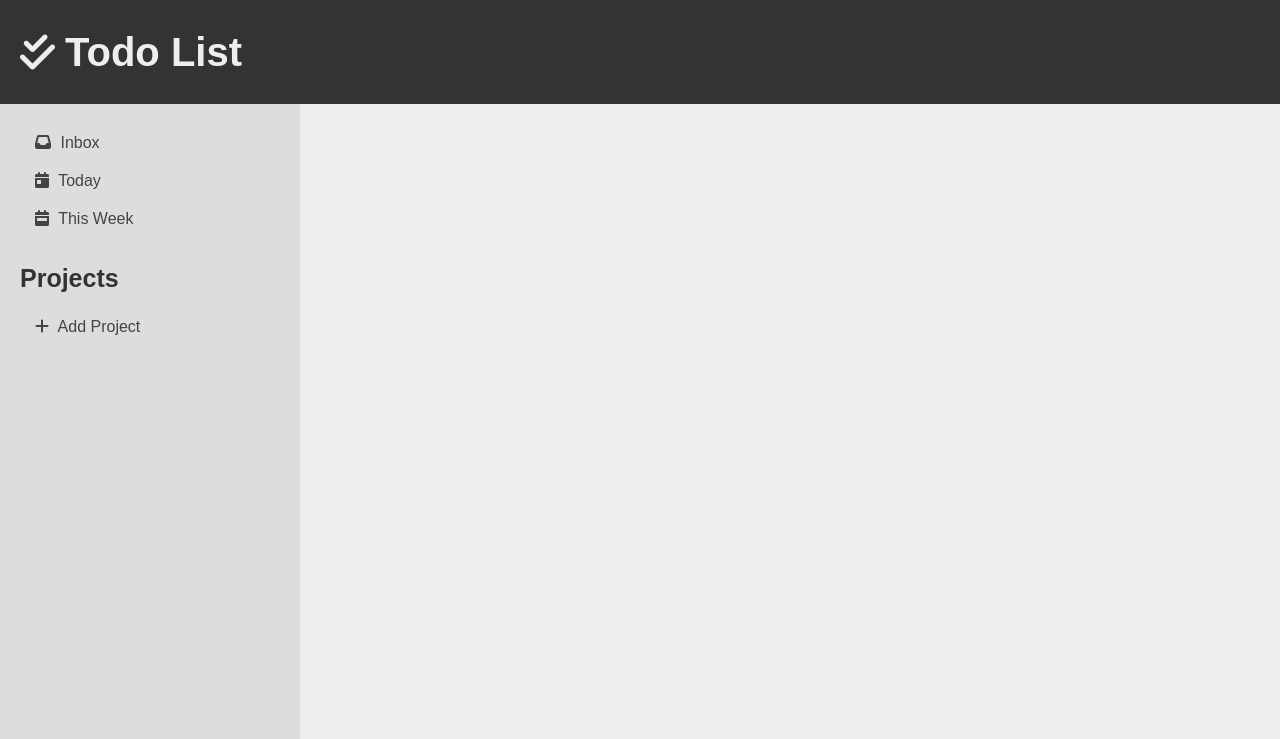
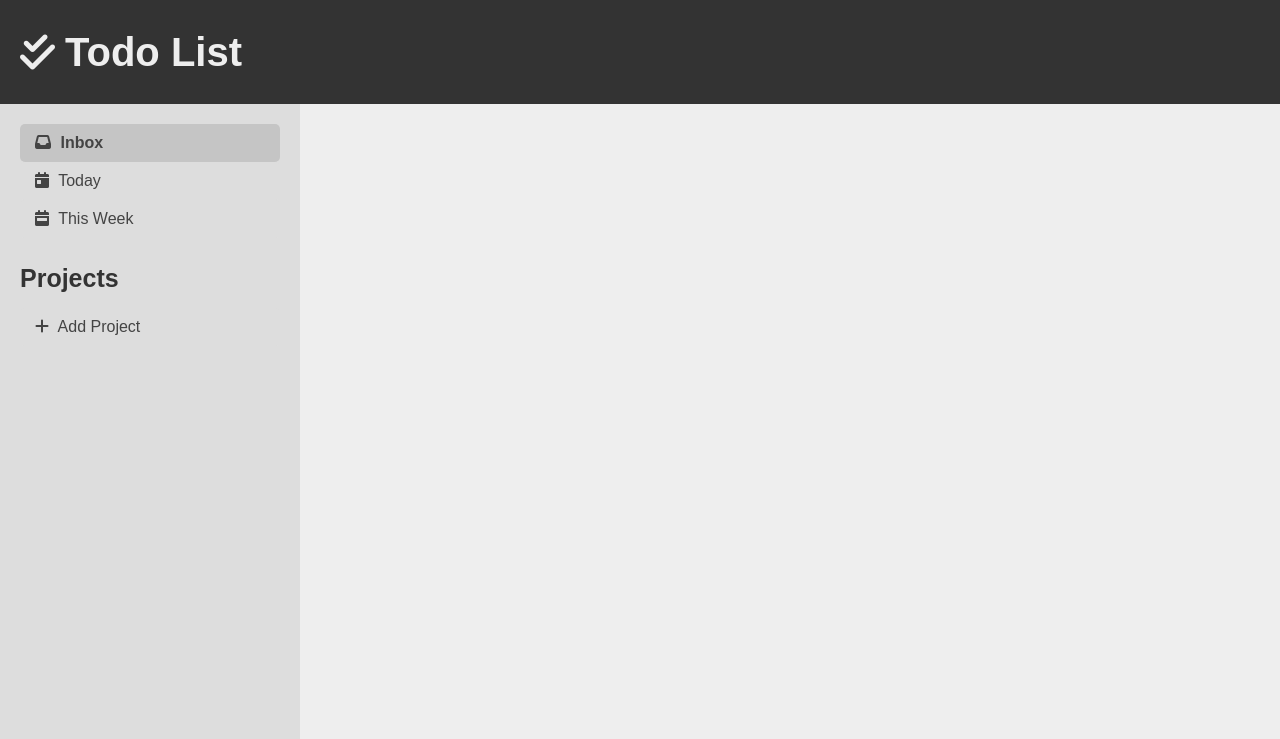
Before and after one commit to samkitbarbhaya/to-do-list, a website built with webpack: page dist/index.html in a window 1280 px wide. Shown: the top 739 px of the page. Built offline with nearby package versions, Linux system fonts and the light colour scheme; a web font is replaced by a local one.

Commit message:
Some more styling

```diff
--- a/dist/index.html
+++ b/dist/index.html
@@ -30,7 +30,7 @@
         <nav class="nav">
             <!-- Default Projects -->
             <div class="nav-default-projects">
-                <button class="nav-default-button">
+                <button class="nav-default-button selected">
                     <i class="fas fa-inbox" aria-hidden="true"></i>
                     Inbox
                 </button>
--- a/dist/style.css
+++ b/dist/style.css
@@ -101,6 +101,11 @@ body{
     background-color: #C5C5C5;
 }
 
+.nav-default-button.selected{
+    font-weight: bold;
+    background-color: #C5C5C5;
+}
+
 .nav-default-button > i{
     margin-right: 5px;
 }
@@ -133,6 +138,11 @@ body{
 }
 
 .nav-user-button:hover{
+    background-color: #C5C5C5;
+}
+
+.nav-user-button.selected{
+    font-weight: bold;
     background-color: #C5C5C5;
 }
 
@@ -169,7 +179,6 @@ body{
     padding: 10px;
     text-align: center;
     border-radius: 5px;
-
 }
 
 .add-project-popup.active {
```
